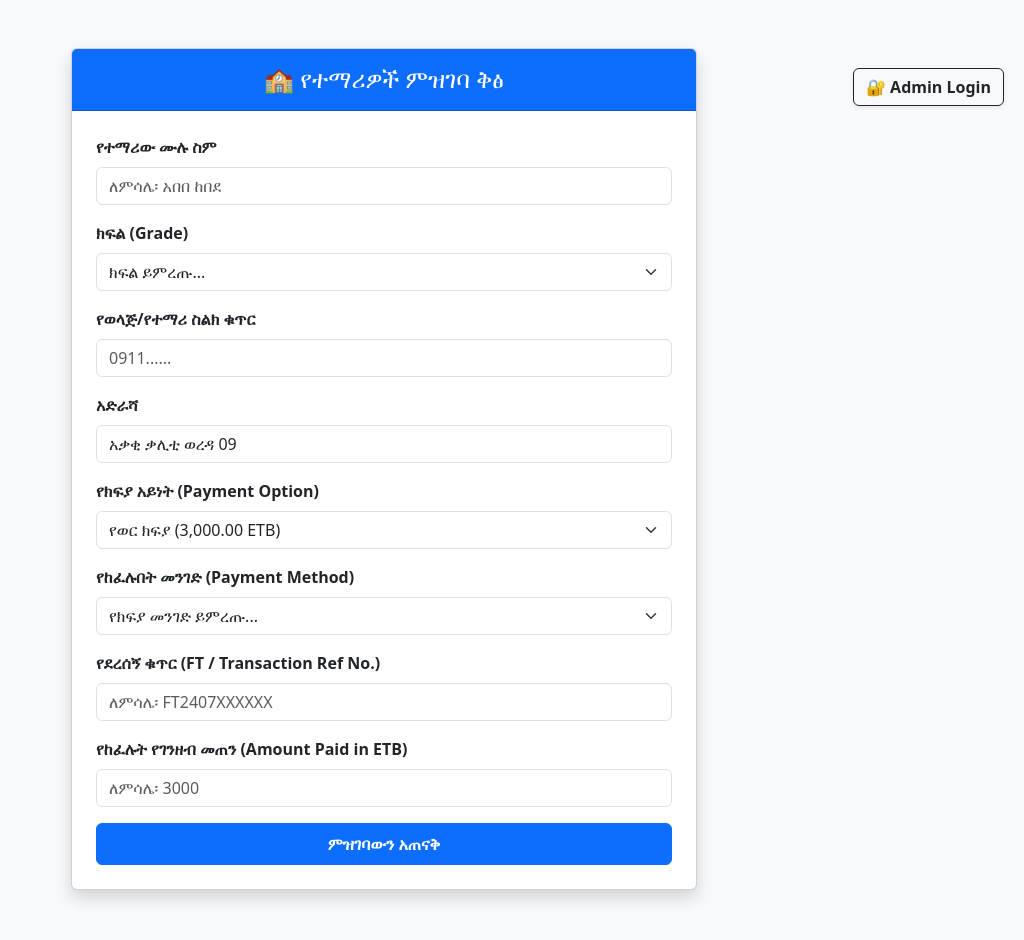
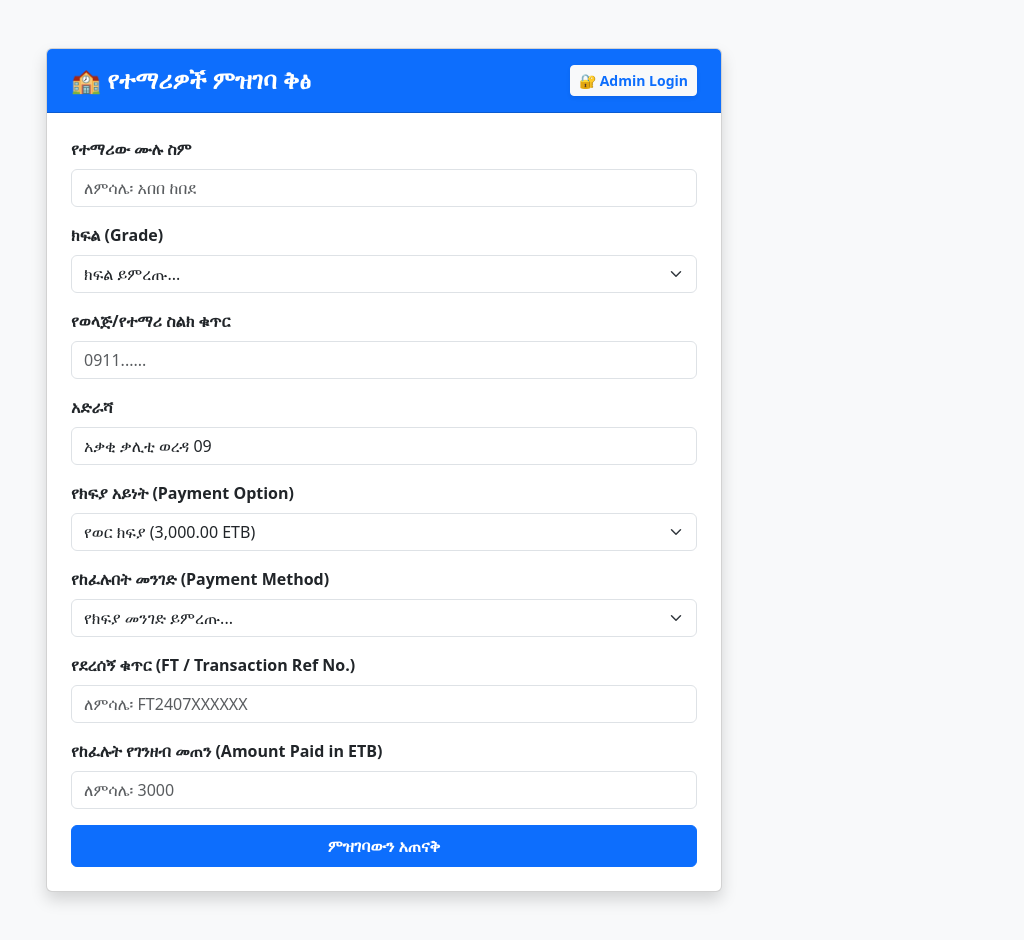
Before and after one commit to kiyya1/Kiyya-students-manager, a Flask app: page / in a window 1280 px wide. Shown: the whole page, without its empty margins (256-1280 px from the left). Before the commit the page ends 901 px from the top, so only its background shows below. Run offline with Flask 3, Linux system fonts and the light colour scheme.

Commit message:
Moved Admin Login button inside the registration form blue header

```diff
--- a/templates/register.html
+++ b/templates/register.html
@@ -4,28 +4,20 @@
   <meta charset="UTF-8">
   <title>የተማሪዎች ኦንላይን ምዝገባ</title>
   <link href="https://cdn.jsdelivr.net/npm/bootstrap@5.3.0/dist/css/bootstrap.min.css" rel="stylesheet">
-  <style>
-    .admin-btn-container {
-      position: absolute;
-      top: 20px;
-      right: 20px;
-    }
-  </style>
 </head>
-<body class="bg-light position-relative">
+<body class="bg-light">
 
-  <!-- TOP-RIGHT ADMIN LOGIN BUTTON -->
-  <div class="admin-btn-container">
-    <a href="/login" class="btn btn-outline-dark fw-bold shadow-sm">
-      🔐 Admin Login
-    </a>
-  </div>
+  <div class="container my-5" style="max-width: 700px;">
+    <div class="card shadow">
 
-  <div class="container my-5" style="max-width: 650px;">
-    <div class="card shadow">
-      <div class="card-header bg-primary text-white text-center py-3">
-        <h4 class="mb-0">🏫 የተማሪዎች ምዝገባ ቅፅ</h4>
+      <!-- BLUE HEADER WITH TITLE ON THE LEFT AND ADMIN LOGIN ON THE RIGHT -->
+      <div class="card-header bg-primary text-white d-flex justify-content-between align-items-center py-3 px-4">
+        <h4 class="mb-0 fw-bold">🏫 የተማሪዎች ምዝገባ ቅፅ</h4>
+        <a href="/login" class="btn btn-light btn-sm fw-bold text-primary shadow-sm">
+          🔐 Admin Login
+        </a>
       </div>
+
       <div class="card-body p-4">
 
         {% with messages = get_flashed_messages(with_categories=true) %}
```
